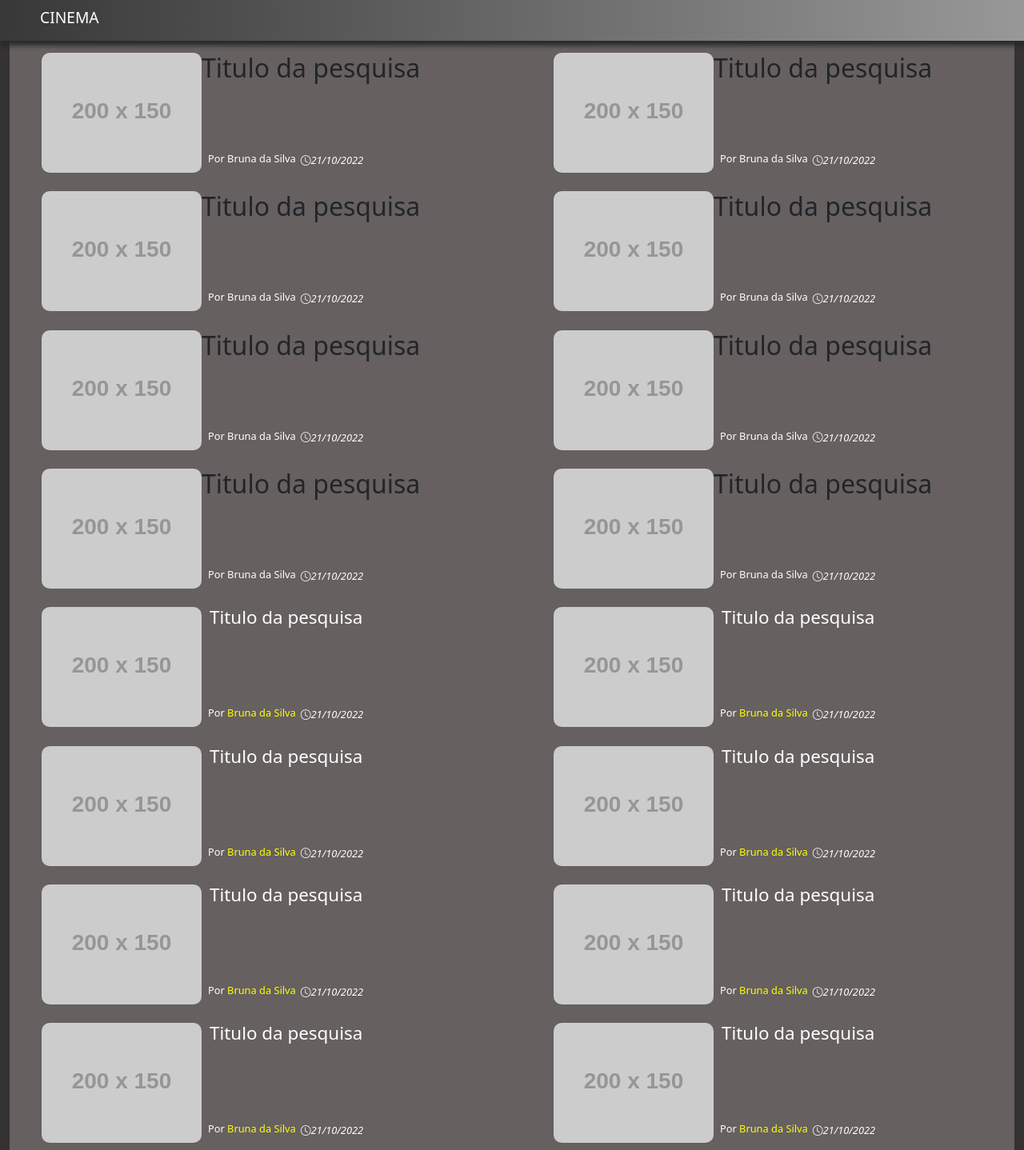
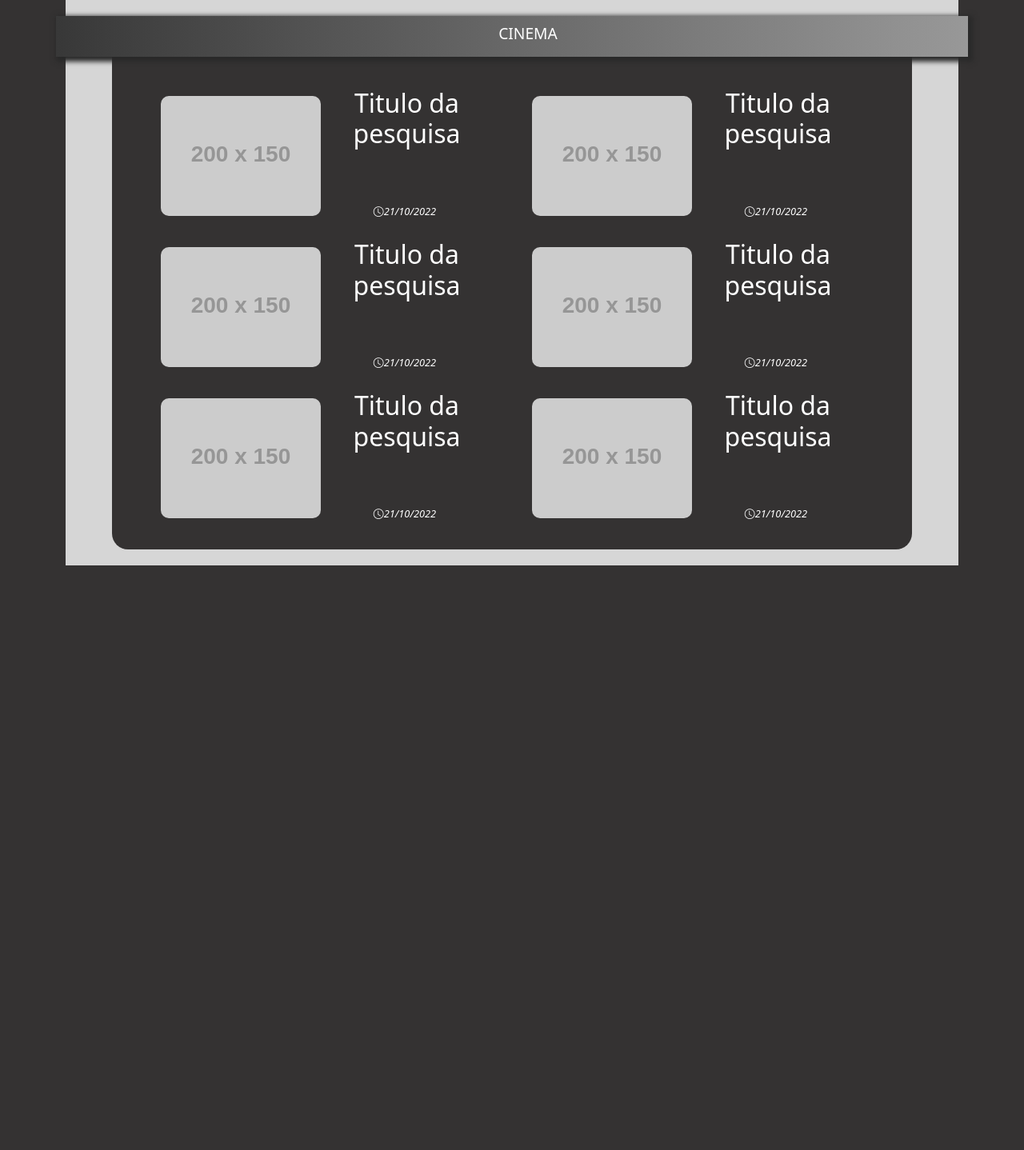
Before and after one commit to WesleyRibeirodaSilva/Ursinhos_EM_Chamas-main, a PHP site: page /geeks_cinema.html in a window 1280 px wide. Shown: the whole page at 80% size. After the commit the page ends 707 px from the top, so only its background shows below. Run offline with PHP 8.4, Linux system fonts and the light colour scheme; grey boxes labelled with a size stand in for pictures from a placeholder-image service; some libraries are stand-ins or nearby versions.

Commit message:
mudando pg geek cinema e organizando css

```diff
--- a/Ursinhos_EM_Chamas-main/Projeto-2/files/css/style.css
+++ b/Ursinhos_EM_Chamas-main/Projeto-2/files/css/style.css
@@ -146,9 +131,6 @@ footer h3 {
 #color {
   background-color: #313030;
 }
-.color_one {
-  background-color: #666060;
-}
 small {
   /* Cop& right */
   color: white;
@@ -235,9 +210,7 @@ small {
   padding: 0px 3px;
   color: white;
 }
-.color_nome_titulo {
-  color: yellow;
-}
+
 /* fim da pagina geek HQS */
 /* -----------------------------------------------------------------------> */
 /* pagina galeria */
@@ -483,23 +466,12 @@ small {
 
   /* fim caroseul de imagens desktop */
   /* -----------------------------------------------------------------------> */
-  /*  pagina geeks e hqs */
-  /* menu geeks hqs */
-  .menu_geek_hqs {
-    display: none;
-  } /* fim menu geeks hqs */
-
-  .noticia {
-    margin-left: 30px;
-  }
-  /* fim pagina geeks e hqs */
-  /* -----------------------------------------------------------------------> */
   /* comeco da pagina normas de uso */
   .text_pg_normas p {
     font-size: 0.9rem;
     margin: 20px 110px;
   }
-  /* fim comeco da pagina normas de uso */
+  /* fim DA pagina normas de uso */
   /* -----------------------------------------------------------------------> */
   /* comeco da pagina quem somos */
   .quem-somos {
--- a/Ursinhos_EM_Chamas-main/Projeto-2/geeks_cinema.html
+++ b/Ursinhos_EM_Chamas-main/Projeto-2/geeks_cinema.html
@@ -1,23 +1,4 @@
 <!DOCTYPE html>
-<html lang="pt-br">
-  <head>
-    <meta charset="UTF-8" />
-    <meta http-equiv="X-UA-Compatible" content="IE=edge" />
-    <meta name="viewport" content="width=device-width, initial-scale=1.0" />
-    <link
-      href="https://cdn.jsdelivr.net/npm/bootstrap@5.2.2/dist/css/bootstrap.min.css"
-      rel="stylesheet"
-      integrity="sha384-Zenh87qX5JnK2Jl0vWa8Ck2rdkQ2Bzep5IDxbcnCeuOxjzrPF/et3URy9Bv1WTRi"
-      crossorigin="anonymous"
-    />
-    <link
-      rel="stylesheet"
-      href="https://cdn.jsdelivr.net/npm/bootstrap-icons@1.9.1/font/bootstrap-icons.css"
-    />
-    <link rel="stylesheet" href="files/css/style.css" />
-  </head>
-
-  <body class="container-fluid"><!DOCTYPE html>
 <html lang="pt-br">
 
 <head>
@@ -32,19 +13,13 @@
   <title>Document</title>
 </head>
 
-    <body class="container-fluid" id="color_one">
-      <article>
-        <div class="row">
-          <div class="col-sm-12 col-md-12 col-lg-12 col-xl-12 menu_geek_hqs">
-            <nav>
-              <ul>
-                <li class="col-sm-4 col-md-4"><a href="#">CINEMA</a></li>
-                <li class="col-sm-4 col-md-4"><a href="#">HQs</a></li>
-                <li class="col-sm-4 col-md-4"><a href="#">GALERIA</a></li>
-              </ul>
-            </nav>
-          </div>
-        </div>
+
+
+
+<body>
+  <article class="container">
+    <h6>asas</h6>
+    <section class="cor-branca">
       <div class="row">
         <div class="cor-gradiente">
           <div class="col-12 col-sm-12 col-lg-12">
@@ -52,110 +27,108 @@
           </div>
         </div>
       </div>
-        <div class="color_one">
+      <div class="cor-e-espacamento row p-md-4">
         <div class="row">
-            <div class="col-sm-12 col-md-6 col-lg-6 col-xxl-6">
-              <div class="noticia">
+          <div class="col-sm-12 col-md-12 menu_geek_hqs ">
+            <div class="row">
+              <nav>
+                <ul>
+                  <li><a class="col-4" href="">CINEMA</a></li>
+                  <li><a class="col-4" href="">HQs</a></li>
+                  <li><a class="col-4" href="">GALERIA</a></li>
+                </ul>
+              </nav>
+            </div>
+          </div>
+        </div>
+
+        <div class="row">
+          <div class="col-sm-12 col-md-12 col-lg-6 col-xxl-6">
+            <div class="noticia  ">
               <section class="img_titulo">
                 <img class="img-fluid" src="https://via.placeholder.com/200x150.png?text=Texto+Na+Imagem" alt="">
-                    <h2>Titulo da pesquisa</h2>
+                <h2 class="text-white">Titulo da pesquisa</h2>
               </section>
-                <section class="autor_data">
-                  <h3>Por Bruna da Silva</h3>
-                  <i class="bi bi-clock">21/10/2022</i>
+              <section class="autor_data ">
+                <h6>remover no css</h6>
+                <i class="bi bi-clock centarlizar-p">21/10/2022</i>
               </section>
             </div>
           </div>
-            <div class="col-sm-12 col-md-6 col-lg-6 col-xxl-6">
+          <div class="col-sm-12 col-md-12 col-lg-6 col-xxl-6">
             <div class="noticia">
               <div>
                 <section class="img_titulo">
                   <img class="img-fluid" src="https://via.placeholder.com/200x150.png?text=Texto+Na+Imagem" alt="">
-                    <h2>Titulo da pesquisa</h2>
+                  <h2 class="text-white">Titulo da pesquisa</h2>
                 </section>
                 <section class="autor_data">
-                    <h3>Por Bruna da Silva</h3>
-                    <i class="bi bi-clock">21/10/2022</i>
-                  </section>
-                </div>
-              </div>
-            </div>
-            <div class="col-sm-12 col-md-6 col-lg-6 col-xxl-6">
-              <div class="noticia">
-                 <section class="img_titulo">
-                    <img class="img-fluid" src="https://via.placeholder.com/200x150.png?text=Texto+Na+Imagem" alt="">
-                    <h2>Titulo da pesquisa</h2>
-                  </section>
-                <section class="autor_data">
-                  <h3>Por Bruna da Silva</h3>
-                  <i class="bi bi-clock">21/10/2022</i>
-                </section>
-              </div>
-            </div>
-            <div class="col-sm-12 col-md-6 col-lg-6 col-xxl-6">
-              <div class="noticia">
-                 <section class="img_titulo">
-                    <img class="img-fluid" src="https://via.placeholder.com/200x150.png?text=Texto+Na+Imagem" alt="">
-                    <h2>Titulo da pesquisa</h2>
-                  </section>
-                <section class="autor_data">
-                  <h3>Por Bruna da Silva</h3>
-                  <i class="bi bi-clock">21/10/2022</i>
-                </section>
-              </div>
-            </div>
-          </div>
-          <div class="row">
-            <div class="col-sm-12 col-md-6 col-lg-6 col-xxl-6">
-              <div class="noticia">
-                 <section class="img_titulo">
-                    <img class="img-fluid" src="https://via.placeholder.com/200x150.png?text=Texto+Na+Imagem" alt="">
-                    <h2>Titulo da pesquisa</h2>
-                  </section>
-                <section class="autor_data">
-                  <h3>Por Bruna da Silva</h3>
-                  <i class="bi bi-clock">21/10/2022</i>
-                </section>
-              </div>
-            </div>
-            <div class="col-sm-12 col-md-6 col-lg-6 col-xxl-6">
-              <div class="noticia">
-                 <section class="img_titulo">
-                    <img class="img-fluid" src="https://via.placeholder.com/200x150.png?text=Texto+Na+Imagem" alt="">
-                    <h2>Titulo da pesquisa</h2>
-                  </section>
-                <section class="autor_data">
-                  <h3>Por Bruna da Silva</h3>
-                  <i class="bi bi-clock">21/10/2022</i>
-                </section>
-              </div>
-            </div>
-            <div class="col-sm-12 col-md-6 col-lg-6 col-xxl-6">
-              <div class="noticia">
-                 <section class="img_titulo">
-                    <img class="img-fluid" src="https://via.placeholder.com/200x150.png?text=Texto+Na+Imagem" alt="">
-                    <h2>Titulo da pesquisa</h2>
-                  </section>
-                <section class="autor_data">
-                  <h3>Por Bruna da Silva</h3>
-                  <i class="bi bi-clock">21/10/2022</i>
-                </section>
-              </div>
-            </div>
-            <div class="col-sm-12 col-md-6 col-lg-6 col-xxl-6">
-              <div class="noticia">
-                 <section class="img_titulo">
-                    <img class="img-fluid" src="https://via.placeholder.com/200x150.png?text=Texto+Na+Imagem" alt="">
-                    <h2>Titulo da pesquisa</h2>
-                  </section>
-                <section class="autor_data">
-                  <h3>Por Bruna da Silva</h3>
-                  <i class="bi bi-clock">21/10/2022</i>
+                  <h6>remover no css</h6>
+                  <i class="bi bi-clock centarlizar-p">21/10/2022</i>
                 </section>
               </div>
             </div>
           </div>
         </div>
+        <div class="row">
+          <div class="col-sm-12 col-md-12 col-lg-6 col-xxl-6">
+            <div class="noticia  ">
+              <section class="img_titulo">
+                <img class="img-fluid" src="https://via.placeholder.com/200x150.png?text=Texto+Na+Imagem" alt="">
+                <h2 class="text-white">Titulo da pesquisa</h2>
+              </section>
+              <section class="autor_data ">
+                <h6>remover no css</h6>
+                <i class="bi bi-clock centarlizar-p">21/10/2022</i>
+              </section>
+            </div>
+          </div>
+          <div class="col-sm-12 col-md-12 col-lg-6 col-xxl-6">
+            <div class="noticia">
+              <div>
+                <section class="img_titulo">
+                  <img class="img-fluid" src="https://via.placeholder.com/200x150.png?text=Texto+Na+Imagem" alt="">
+                  <h2 class="text-white">Titulo da pesquisa</h2>
+                </section>
+                <section class="autor_data">
+                  <h6>remover no css</h6>
+                  <i class="bi bi-clock centarlizar-p">21/10/2022</i>
+                </section>
+              </div>
+            </div>
+          </div>
+        </div>
+        <div class="row">
+          <div class="col-sm-12 col-md-12 col-lg-6 col-xxl-6">
+            <div class="noticia  ">
+              <section class="img_titulo">
+                <img class="img-fluid" src="https://via.placeholder.com/200x150.png?text=Texto+Na+Imagem" alt="">
+                <h2 class="text-white">Titulo da pesquisa</h2>
+              </section>
+              <section class="autor_data ">
+                <h6>remover no css</h6>
+                <i class="bi bi-clock centarlizar-p">21/10/2022</i>
+              </section>
+            </div>
+          </div>
+          <div class="col-sm-12 col-md-12 col-lg-6 col-xxl-6">
+            <div class="noticia">
+              <div>
+                <section class="img_titulo">
+                  <img class="img-fluid" src="https://via.placeholder.com/200x150.png?text=Texto+Na+Imagem" alt="">
+                  <h2 class="text-white">Titulo da pesquisa</h2>
+                </section>
+                <section class="autor_data">
+                  <h6>remover no css</h6>
+                  <i class="bi bi-clock centarlizar-p">21/10/2022</i>
+                </section>
+              </div>
+            </div>
+          </div>
+        </div>
+
+      </div>
+    </section>
   </article>
   <script src="https://cdn.jsdelivr.net/npm/bootstrap@5.2.2/dist/js/bootstrap.bundle.min.js"
     integrity="sha384-OERcA2EqjJCMA+/3y+gxIOqMEjwtxJY7qPCqsdltbNJuaOe923+mo//f6V8Qbsw3"
@@ -163,162 +136,3 @@
 </body>
 
 </html>
-    <article>
-    <div class="row">
-      <div class="col-sm-12 col-md-12 col-lg-12 col-xl-12 menu_geek_hqs">
-        <nav>
-          <ul>
-            <li class="col-sm-4 col-md-4"><a href="#">CINEMA</a></li>
-            <li class="col-sm-4 col-md-4"><a href="#">HQs</a></li>
-            <li class="col-sm-4 col-md-4"><a href="#">GALERIA</a></li>
-          </ul>
-        </nav>
-      </div>
-    </div>
-    <!-- --------------------------------------------------------------------- -->
-                    <!-- Carousel de imagens -->
-    <!-- --------------------------------------------------------------------- -->
-    <div class="color_one">
-      <div class="row">
-        <div class="col-sm-12 col-md-6 col-lg-6 col-xxl-6">
-          <div class="noticia">
-            <section class="img_titulo">
-              <img
-                class="img-fluid"
-                src="https://via.placeholder.com/200x150.png?text=Texto+Na+Imagem"
-                alt=""
-              />
-              <h1>Titulo da pesquisa</h1>
-            </section>
-            <section class="autor_data">
-              <h3>Por <nome class="color_nome_titulo">Bruna da Silva</nome></h3>
-              <i class="bi bi-clock">21/10/2022</i>
-            </section>
-          </div>
-        </div>
-        <div class="col-sm-12 col-md-6 col-lg-6 col-xxl-6">
-          <div class="noticia">
-            <div>
-                <section class="img_titulo">
-                  <img
-                    class="img-fluid"
-                    src="https://via.placeholder.com/200x150.png?text=Texto+Na+Imagem"
-                    alt=""
-                  />
-                  <h1>Titulo da pesquisa</h1>
-                </section>
-                <section class="autor_data">
-                  <h3>Por <nome class="color_nome_titulo">Bruna da Silva</nome></h3>
-                  <i class="bi bi-clock">21/10/2022</i>
-                </section>
-              </div>
-          </div>
-        </div>
-        <div class="col-sm-12 col-md-6 col-lg-6 col-xxl-6">
-          <div class="noticia">
-            <section class="img_titulo">
-              <img
-                class="img-fluid"
-                src="https://via.placeholder.com/200x150.png?text=Texto+Na+Imagem"
-                alt=""
-              />
-              <h1>Titulo da pesquisa</h1>
-            </section>
-            <section class="autor_data">
-              <h3>Por <nome class="color_nome_titulo">Bruna da Silva</nome></h3>
-              <i class="bi bi-clock">21/10/2022</i>
-            </section>
-          </div>
-        </div>
-        <div class="col-sm-12 col-md-6 col-lg-6 col-xxl-6">
-          <div class="noticia">
-            <section class="img_titulo">
-              <img
-                class="img-fluid"
-                src="https://via.placeholder.com/200x150.png?text=Texto+Na+Imagem"
-                alt=""
-              />
-              <h1>Titulo da pesquisa</h1>
-            </section>
-            <section class="autor_data">
-              <h3>Por <nome class="color_nome_titulo">Bruna da Silva</nome></h3>
-              <i class="bi bi-clock">21/10/2022</i>
-            </section>
-          </div>
-        </div>
-      </div>
-      <div class="row">
-        <div class="col-sm-12 col-md-6 col-lg-6 col-xxl-6">
-          <div class="noticia">
-            <section class="img_titulo">
-              <img
-                class="img-fluid"
-                src="https://via.placeholder.com/200x150.png?text=Texto+Na+Imagem"
-                alt=""
-              />
-              <h1>Titulo da pesquisa</h1>
-            </section>
-            <section class="autor_data">
-              <h3>Por <nome class="color_nome_titulo">Bruna da Silva</nome></h3>
-              <i class="bi bi-clock">21/10/2022</i>
-            </section>
-          </div>
-        </div>
-        <div class="col-sm-12 col-md-6 col-lg-6 col-xxl-6">
-          <div class="noticia">
-            <section class="img_titulo">
-              <img
-                class="img-fluid"
-                src="https://via.placeholder.com/200x150.png?text=Texto+Na+Imagem"
-                alt=""
-              />
-              <h1>Titulo da pesquisa</h1>
-            </section>
-            <section class="autor_data">
-              <h3>Por <nome class="color_nome_titulo">Bruna da Silva</nome></h3>
-              <i class="bi bi-clock">21/10/2022</i>
-            </section>
-          </div>
-        </div>
-        <div class="col-sm-12 col-md-6 col-lg-6 col-xxl-6">
-          <div class="noticia">
-            <section class="img_titulo">
-              <img
-                class="img-fluid"
-                src="https://via.placeholder.com/200x150.png?text=Texto+Na+Imagem"
-                alt=""
-              />
-              <h1>Titulo da pesquisa</h1>
-            </section>
-            <section class="autor_data">
-              <h3>Por <nome class="color_nome_titulo">Bruna da Silva</nome></h3>
-              <i class="bi bi-clock">21/10/2022</i>
-            </section>
-          </div>
-        </div>
-        <div class="col-sm-12 col-md-6 col-lg-6 col-xxl-6">
-          <div class="noticia">
-            <section class="img_titulo">
-              <img
-                class="img-fluid"
-                src="https://via.placeholder.com/200x150.png?text=Texto+Na+Imagem"
-                alt=""
-              />
-              <h1>Titulo da pesquisa</h1>
-            </section>
-            <section class="autor_data">
-              <h3>Por <nome class="color_nome_titulo">Bruna da Silva</nome></h3>
-              <i class="bi bi-clock">21/10/2022</i>
-            </section>
-          </div>
-        </div>
-      </div>
-    </div>
-  </article>
-    <script
-      src="https://cdn.jsdelivr.net/npm/bootstrap@5.2.2/dist/js/bootstrap.bundle.min.js"
-      integrity="sha384-OERcA2EqjJCMA+/3y+gxIOqMEjwtxJY7qPCqsdltbNJuaOe923+mo//f6V8Qbsw3"
-      crossorigin="anonymous"
-    ></script>
-  </body>
-</html>
```
Also changed, not shown: other parts of Ursinhos_EM_Chamas-main/Projeto-2/files/css/style.css (+55 -46 lines). Lines whose indentation alone changed are shown as unchanged.
